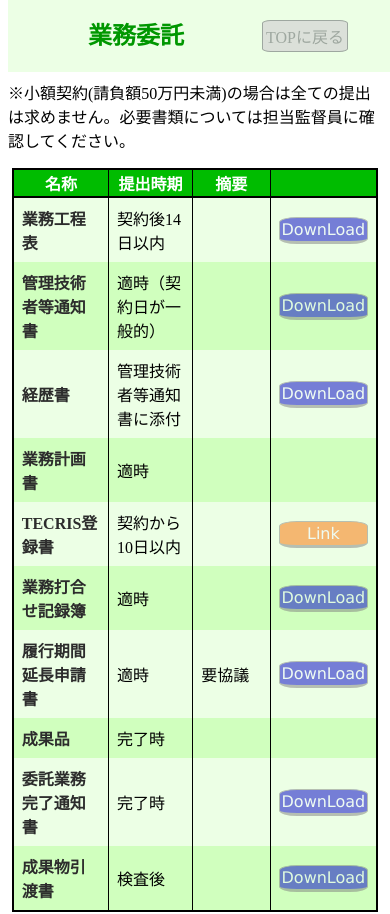
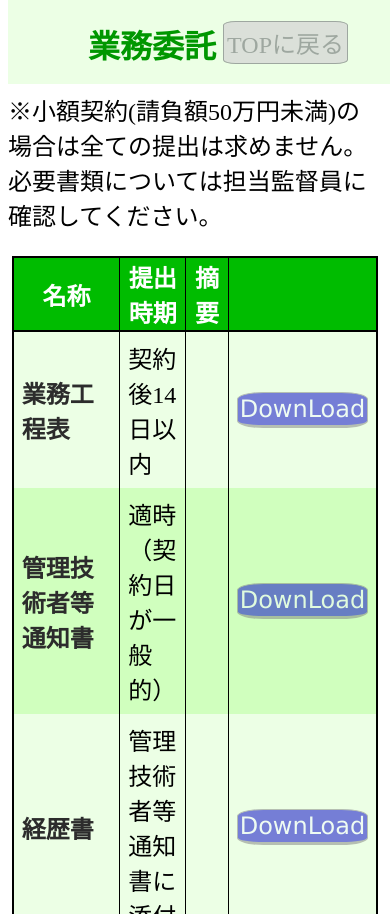
Before and after one commit to HarukiYagi/FormsSite, a plain HTML site: page htmls/entrust.html in a window 390 px wide. Shown: the top 914 px of the page. Drawn offline with Linux system fonts and the light colour scheme.

Commit message:
Add files via upload

```diff
--- a/styles.css
+++ b/styles.css
@@ -250,4 +250,41 @@ html.other_forms h1{
   .table_area{
     width: 98%;
   }
+  table{
+    font-size: 24px;
+  }
+  html.top_page div.btns{
+    display: flex;
+    flex-wrap: wrap;
+    width: 400px;
+    margin: auto;
+  }
+
+  h1{
+    font-size: 48px;
+  }
+
+  header div{
+    height: 84px;
+  }
+  header>div>h1{
+    font-size: 32px;
+  }
+  p{
+    font-size: 24px;
+  }
+  a{
+    font-size: 24px;
+  }
+  header a{
+    font-size: 24px;
+  }
+  main{
+    margin-top: 92px;
+  }
+  ul{
+    font-size: 24px;
+  }
+
+
 }
```
